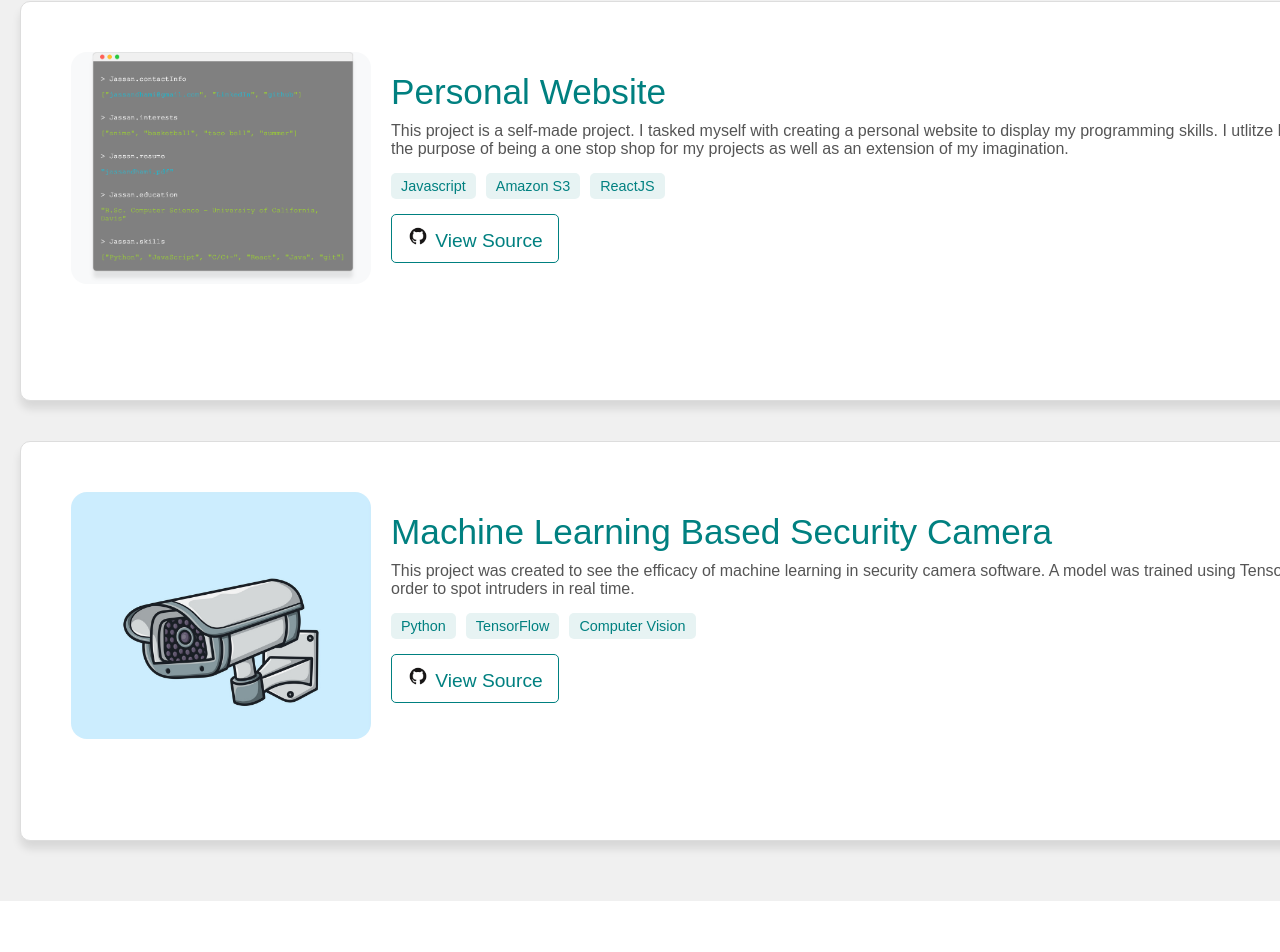
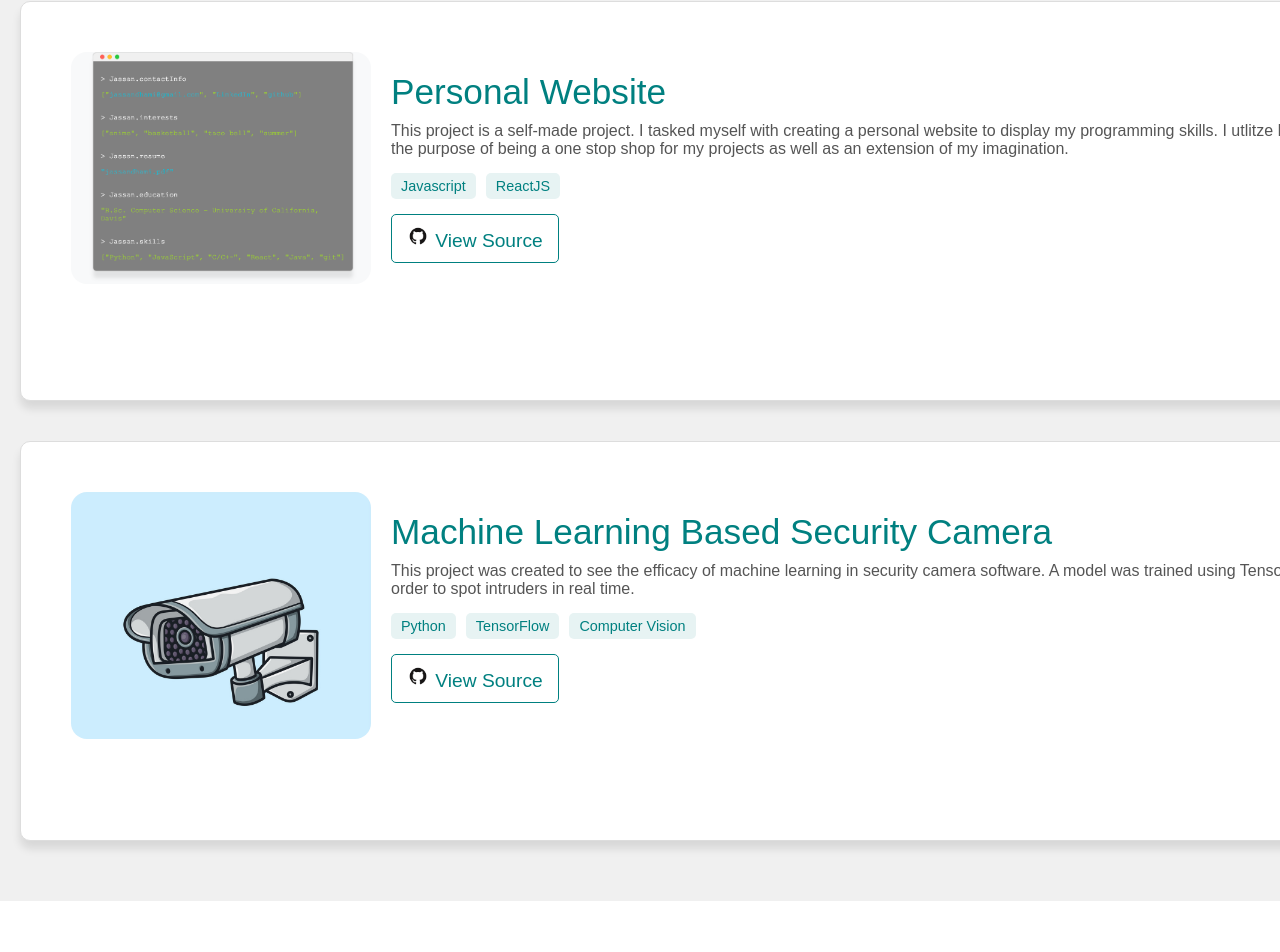
Before and after one commit to jassand66/personalsite, a React (Create React App) app: page / in a window 1280 px wide. Shown: the part 1638-2590 px from the top of the page. Built offline with nearby package versions, Linux system fonts and the light colour scheme.

Commit message:
Made modifications to projects

```diff
--- a/src/App.js
+++ b/src/App.js
@@ -15,7 +15,7 @@ const projects = [
     title: 'Personal Website',
     description: 'This project is a self-made project. I tasked myself with creating a personal website to display my programming skills. I utlitze React as well as Amazon Cloud Services. It serves the purpose of being a one stop shop for my projects as well as an extension of my imagination.',
     image: '../ProjectLogos/personalsitelogo.png',
-    tags: ['Javascript', 'Amazon S3', 'ReactJS'],
+    tags: ['Javascript', 'ReactJS'],
     viewSource: 'https://github.com/jassand66/personalsite',
   },
   {
```
